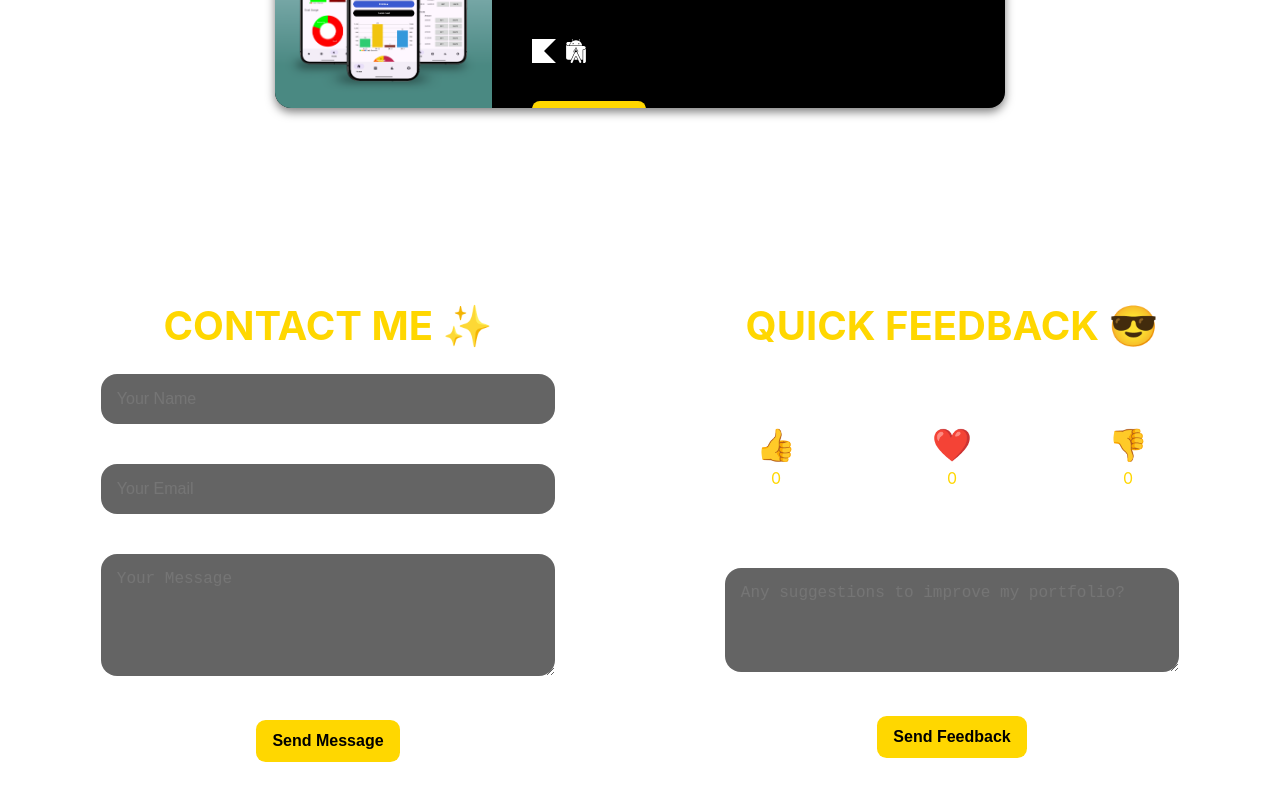
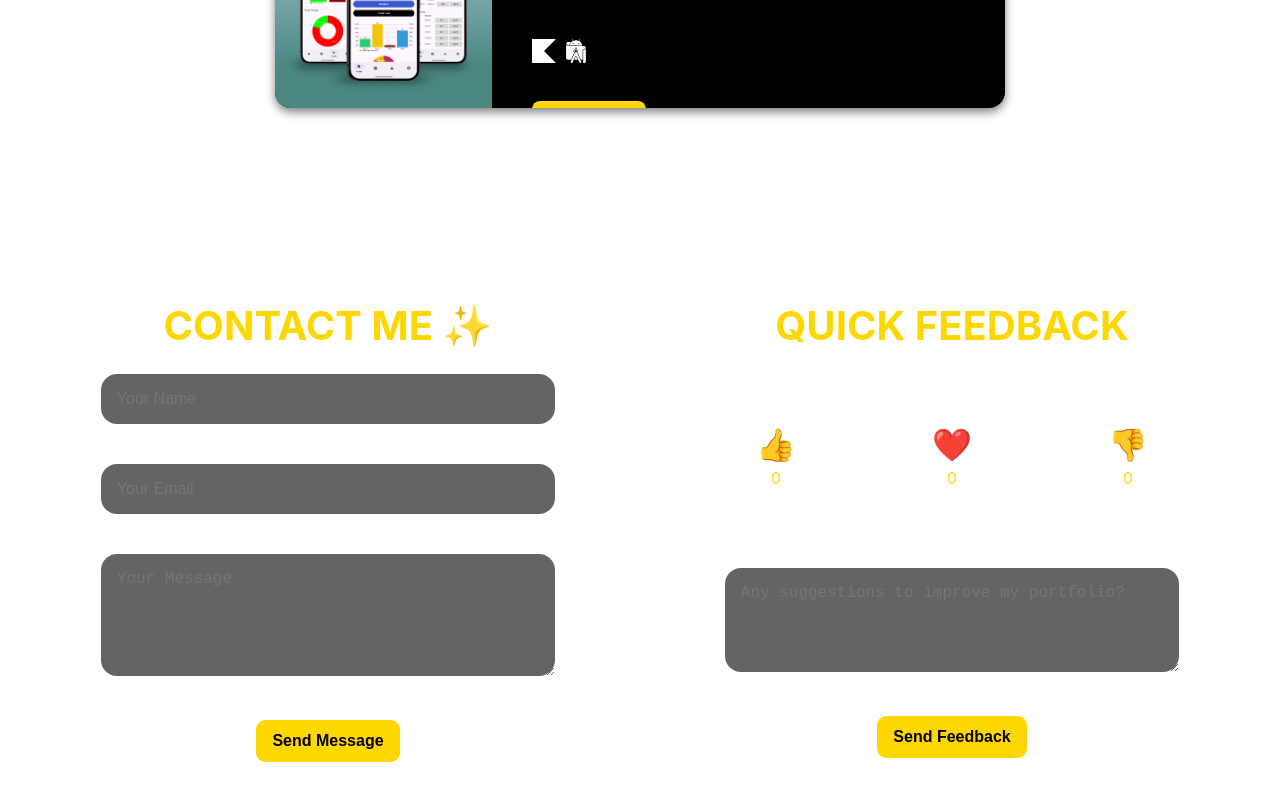
Before and after one commit to TheekshR/Portfolio-Website, a React (Create React App) app: page / in a window 1280 px wide. Shown: the part 3624-4424 px from the top of the page. Built offline with nearby package versions, Linux system fonts and the light colour scheme; no server answers; the database is empty.

Commit message:
small change on feedback form

```diff
--- a/src/components/Contact.js
+++ b/src/components/Contact.js
@@ -163,7 +163,7 @@ export default function Contact() {
       {/* RIGHT SIDE: Feedback  */}
       {/* --------------------- */}
       <div className="form-feedback">
-        <h2>QUICK FEEDBACK 😎</h2>
+        <h2>QUICK FEEDBACK</h2>
 
         {feedbackSent ? (
           <p className="success-message">Thanks for your feedback! 🌟</p>
```
